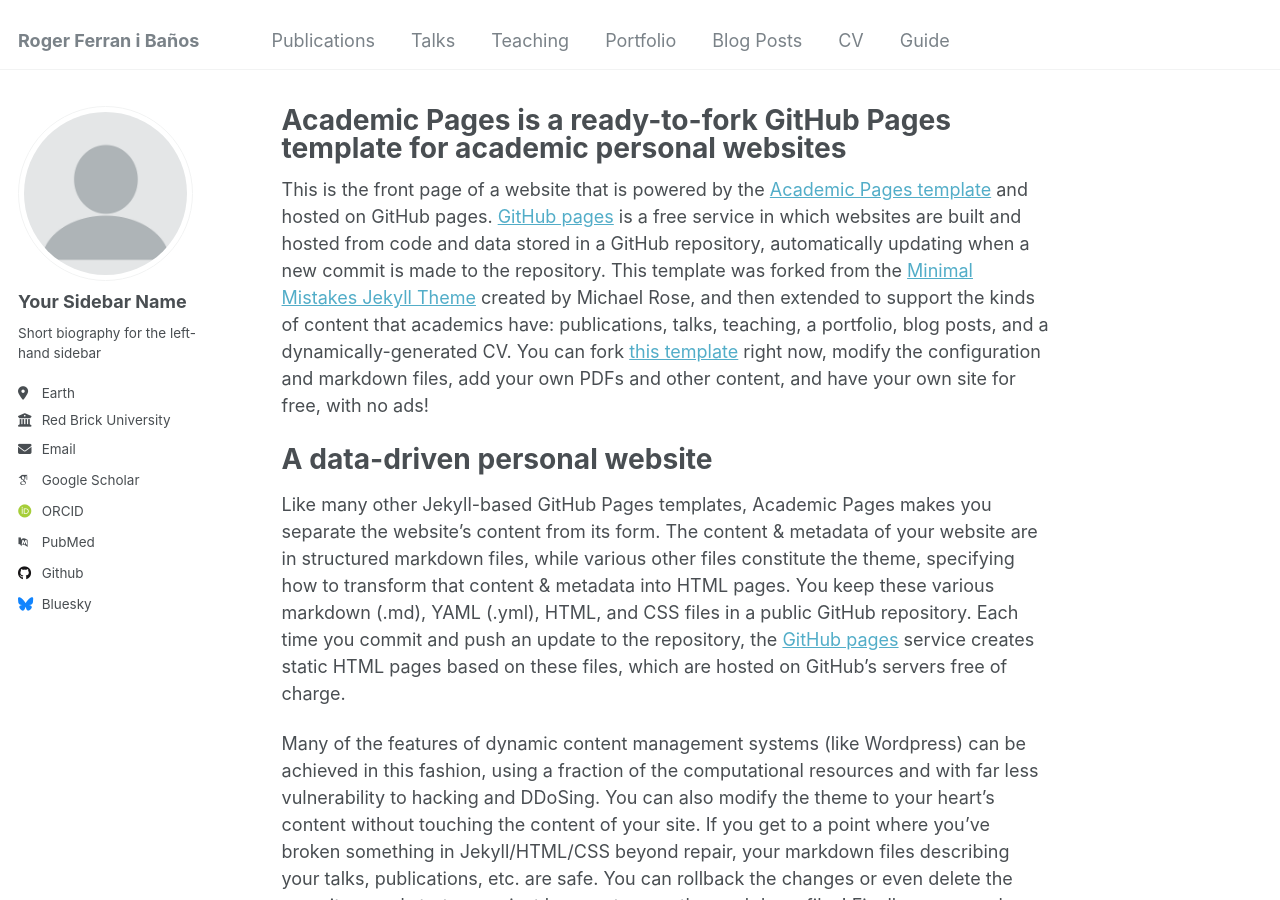
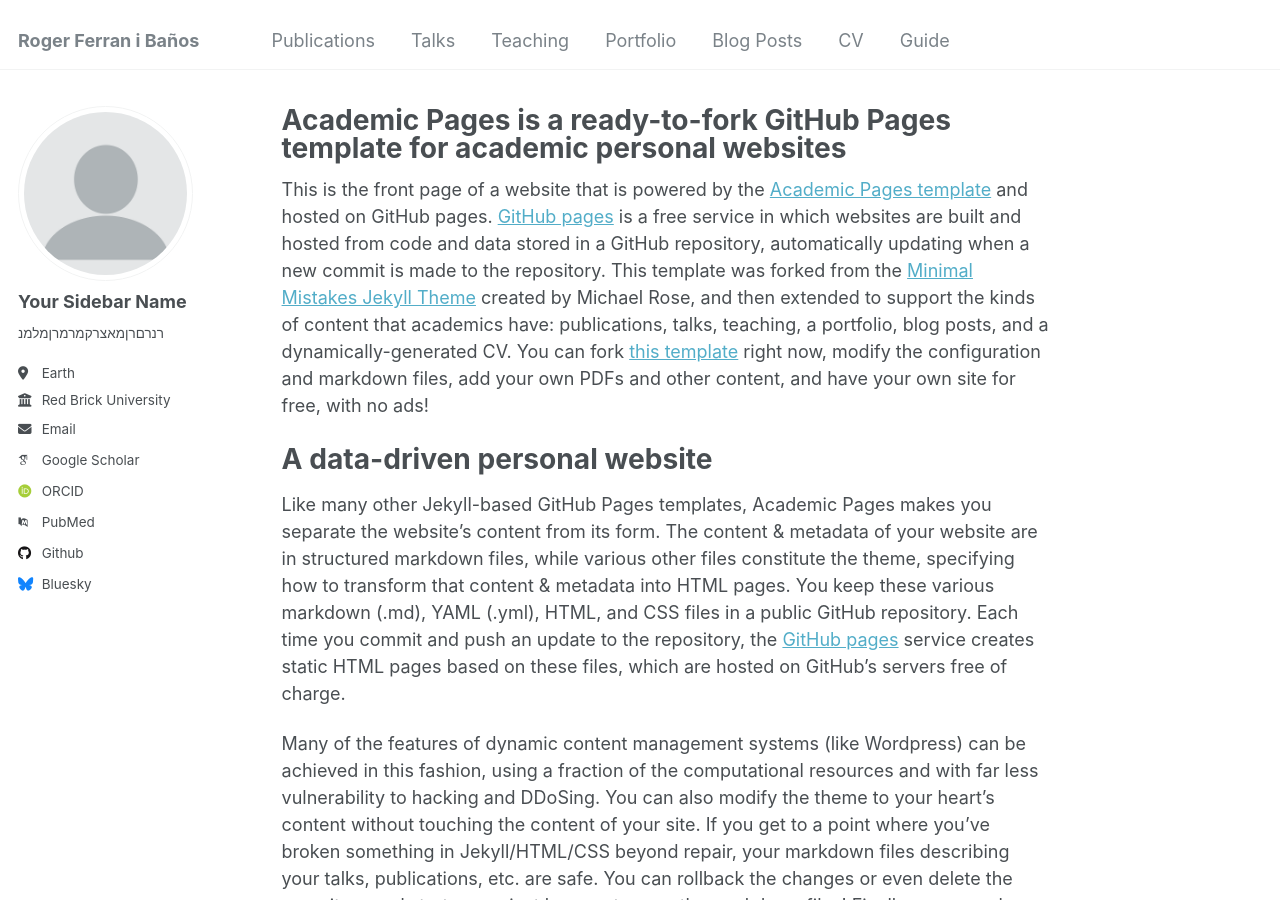
Before and after one commit to rogerferranibanos/rogerferranibanos.github.io, a Jekyll site: the page built from _pages/about.md, in a window 1280 px wide and 900 px high. Built offline with Jekyll 4.4.1, drawn with Linux system fonts in a browser that asks for light colours; some web fonts are replaced.

Commit message:
hebrew text

```diff
--- a/_config.yml
+++ b/_config.yml
@@ -24,7 +24,7 @@ author:
   avatar           : "profile.png"
   name             : "Your Sidebar Name"
   pronouns         : # example: "she/her"
-  bio              : "Short biography for the left-hand sidebar"
+  bio              : "רנרםרןמאצרקמרמרןמלמנ"
   location         : "Earth"
   employer         : "Red Brick University"
   uri              : # URL
```
